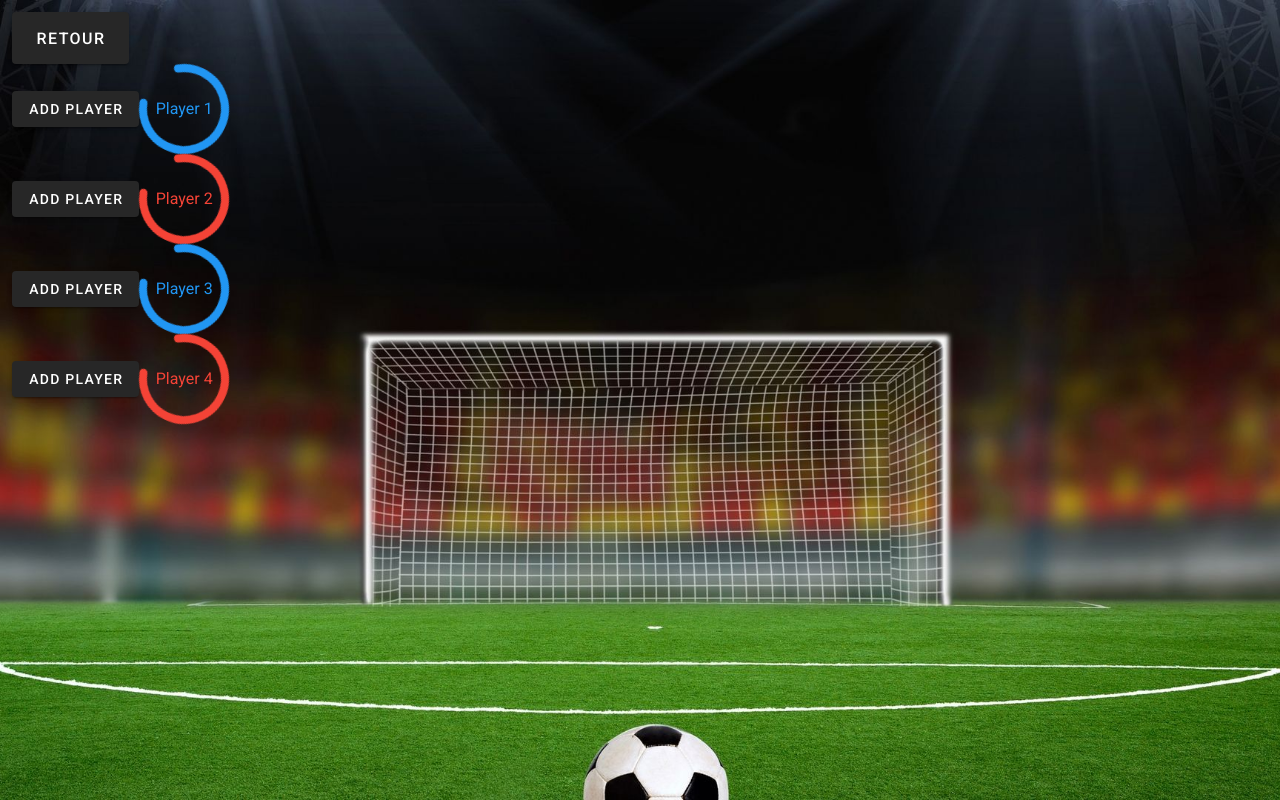
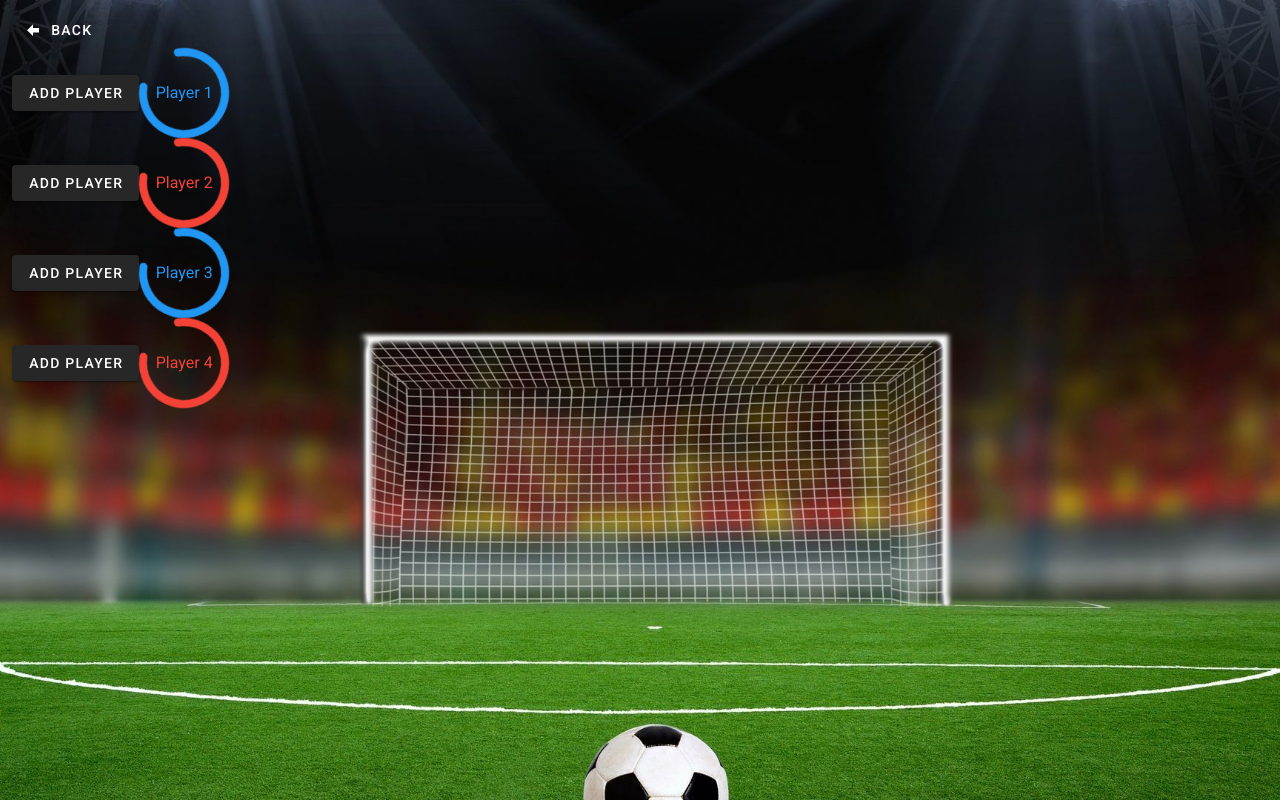
Before and after one commit to Falinor/baby-foot-host, a Nuxt app: page /Quickplay in a window 1280 px wide. Built offline with nearby package versions, Linux system fonts and the light colour scheme; no server answers.

Commit message:
Fix trash code

```diff
--- a/pages/Match.vue
+++ b/pages/Match.vue
@@ -13,13 +13,10 @@
 
 <script>
 import { mapGetters } from 'vuex'
-
-// import WebcamPlayer from '@/components/WebcamPlayer'
 import { matchService } from '@/services'
 import { randomElement } from '@/core'
 
 export default {
-  // components: { WebcamPlayer },
   data() {
     return {
       supporter: null,
@@ -57,7 +54,7 @@ export default {
   mounted() {
     this.playAmbiance()
     matchService.onMatchUpdate((team) => {
-      console.log(`The team ${team} scored a goal!`)
+      // console.log(`The team ${team} scored a goal!`)
       this.$store.commit('match/incrementTeamPoints', team)
       this.playGoal()
     })
@@ -87,7 +84,6 @@ export default {
       this.ambiance.addEventListener(
         'ended',
         () => {
-          // lambda function
           i = ++i < playlist.length ? i : 0
           this.ambiance.src = playlist[i]
           this.ambiance.play()
--- a/pages/Quickplay.vue
+++ b/pages/Quickplay.vue
@@ -1,6 +1,9 @@
 <template>
   <v-container fluid class="container">
-    <v-btn x-large to="/"> Retour </v-btn>
+    <v-btn to="/" text>
+      <v-icon left dark>mdi-arrow-left-bold</v-icon>
+      Back
+    </v-btn>
     <v-btn v-if="ready1 & ready2 & ready3 & ready4" x-large to="/Match"
       >Ready</v-btn
     >
```
